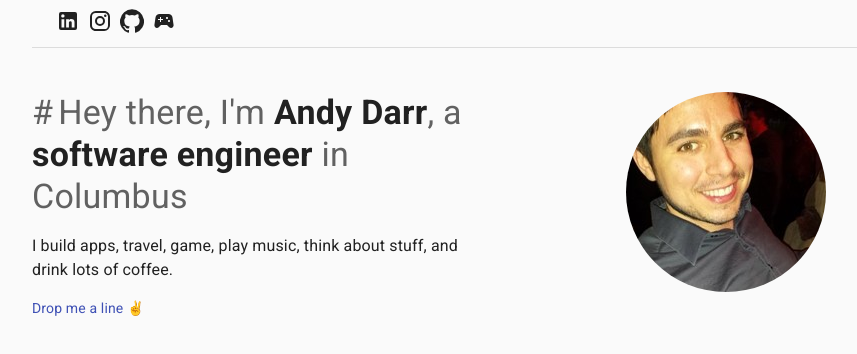
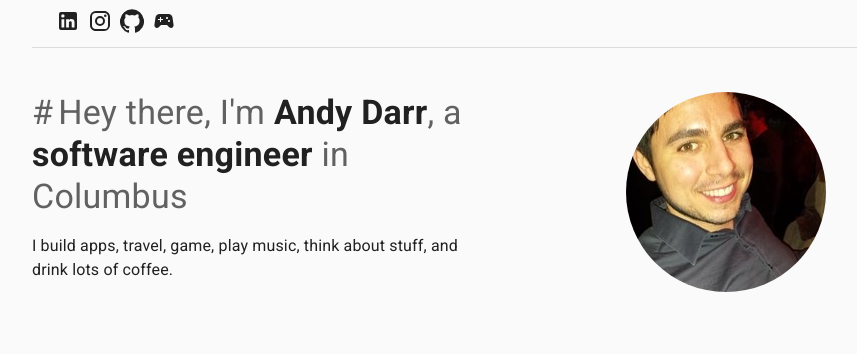
Before and after one commit to c4ndybar/my-site, a React (Create React App) app in the folder public/: page / in a window 1280 px wide. Shown: the top 354 px of the page, without its empty margins (152-1009 px from the left). Built offline with nearby package versions, Linux system fonts and the light colour scheme.

Commit message:
removing "drop me a line"

```diff
--- a/public/public/index.html
+++ b/public/public/index.html
@@ -8,7 +8,7 @@
     <meta name="theme-color" content="#000000" />
     <meta
       name="description"
-      content="Web site created using create-react-app"
+      content="Andy Darr's site"
     />
     <link rel="apple-touch-icon" href="%PUBLIC_URL%/logo192.png" />
     <!--
--- a/public/src/App.js
+++ b/public/src/App.js
@@ -67,9 +67,6 @@ export default function App() {
               <Box component="div" mt={2}>
                 <Typography component="p" variant="body1" className="intro">I build apps, travel, game, play music, think about stuff, and drink lots of coffee.</Typography>
               </Box>
-              <Box component="div" mt={2}>
-                <Link variant="body2" href="https://www.linkedin.com/in/andrew-darr/">Drop me a line <span role="img" aria-label="peace sign">✌</span>️</Link>
-              </Box>
             </Grid>
             <Grid item xs={12} sm >
               <Box display="flex" justifyContent="center">
```
